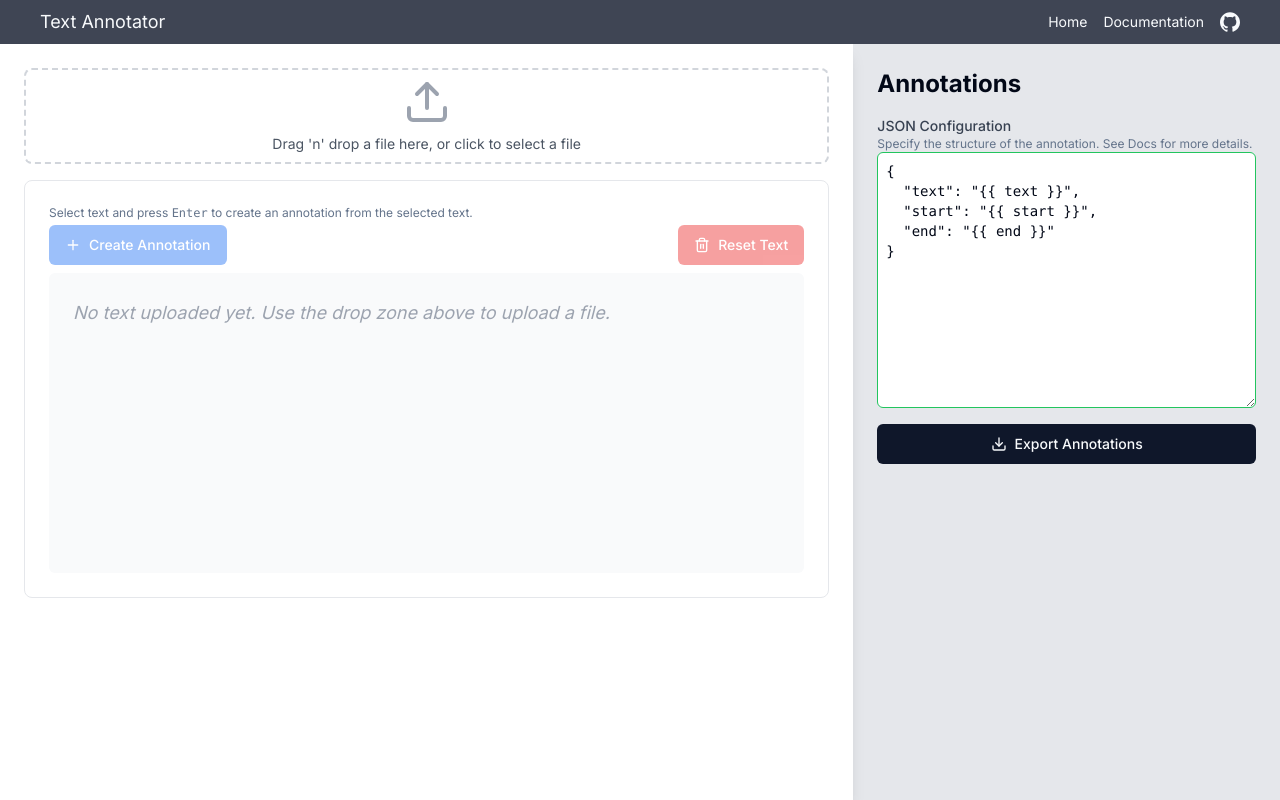
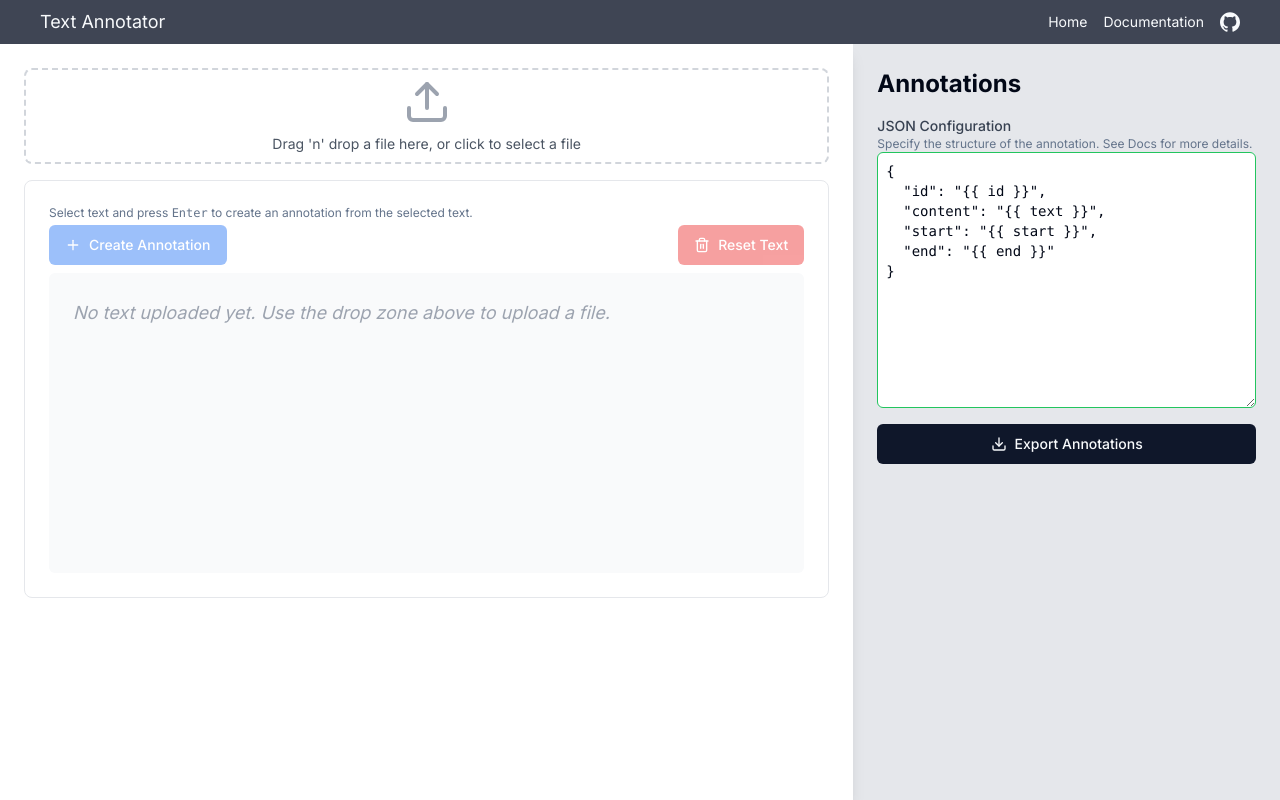
Before and after one commit to trostalski/text-annotator, a Next.js app: page / in a window 1280 px wide. Built offline with nearby package versions, Linux system fonts and the light colour scheme.

Commit message:
annotation order fix

```diff
--- a/src/app/page.tsx
+++ b/src/app/page.tsx
@@ -6,7 +6,6 @@ import { Trash2, Download, Plus, Upload } from "lucide-react";
 import { saveData, getData } from "@/lib/indexedDB";
 import { useDropzone } from "react-dropzone";
 import { Textarea } from "@/components/ui/textarea";
-import PropTypes from "prop-types";
 import { ScrollArea } from "@/components/ui/scroll-area";
 
 interface Annotation {
@@ -17,6 +16,10 @@ interface Annotation {
   [key: string]: any;
 }
 
+const getUniqueID = () => {
+  return Math.random().toString(36).substr(2, 9);
+};
+
 export default function Home() {
   const [text, setText] = useState<string>("");
   const [dataLoaded, setDataLoaded] = useState<boolean>(false);
@@ -26,7 +29,8 @@ export default function Home() {
   >([]);
   const textRef = useRef<HTMLDivElement>(null);
   const [jsonConfig, setJsonConfig] = useState<string>(`{
-  "text": "{{ text }}",
+  "id": "{{ id }}",
+  "content": "{{ text }}",
   "start": "{{ start }}",
   "end": "{{ end }}"
 }`);
@@ -160,7 +164,7 @@ export default function Home() {
           if (isOverlapping === -1) {
             newSelection.push({ start, end });
           }
-          return newSelection;
+          return newSelection.sort((a, b) => a.start - b.start);
         });
       }
     }
@@ -179,12 +183,14 @@ export default function Home() {
   const createAnnotation = () => {
     if (currentSelection.length > 0) {
       const ranges = currentSelection.map((range) => ({
+        id: getUniqueID(),
         start: range.start,
         end: range.end,
         text: text.substring(range.start, range.end),
       }));
 
       const newAnnotationJson = applyTemplate(jsonConfig, {
+        id: getUniqueID(),
         text: ranges.map((r) => r.text).join(" "),
         start: ranges[0].start,
         end: ranges[ranges.length - 1].end,
@@ -192,7 +198,7 @@ export default function Home() {
       });
 
       const newAnnotation: Annotation = {
-        id: Date.now().toString(),
+        id: getUniqueID(),
         text: ranges.map((r) => r.text).join(" "),
         ranges: currentSelection,
         json: newAnnotationJson,
```
